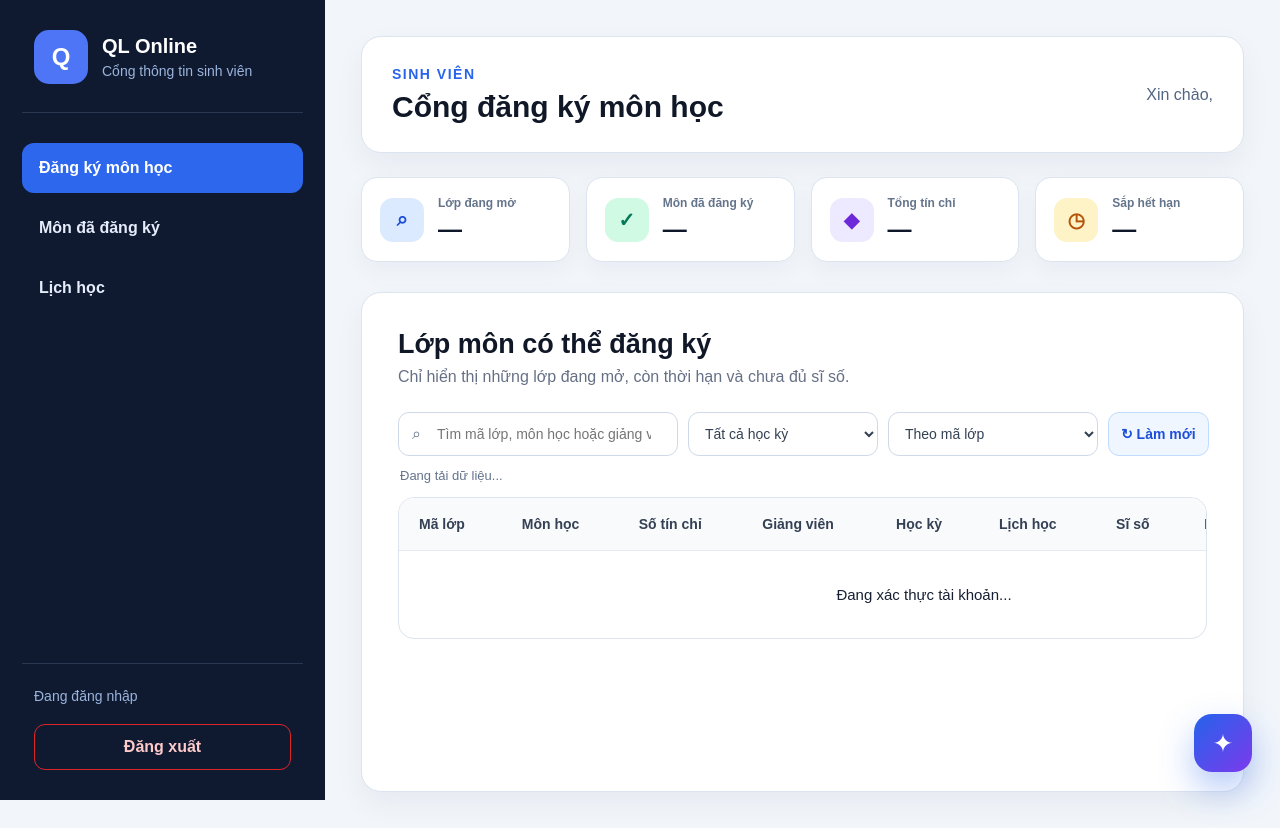
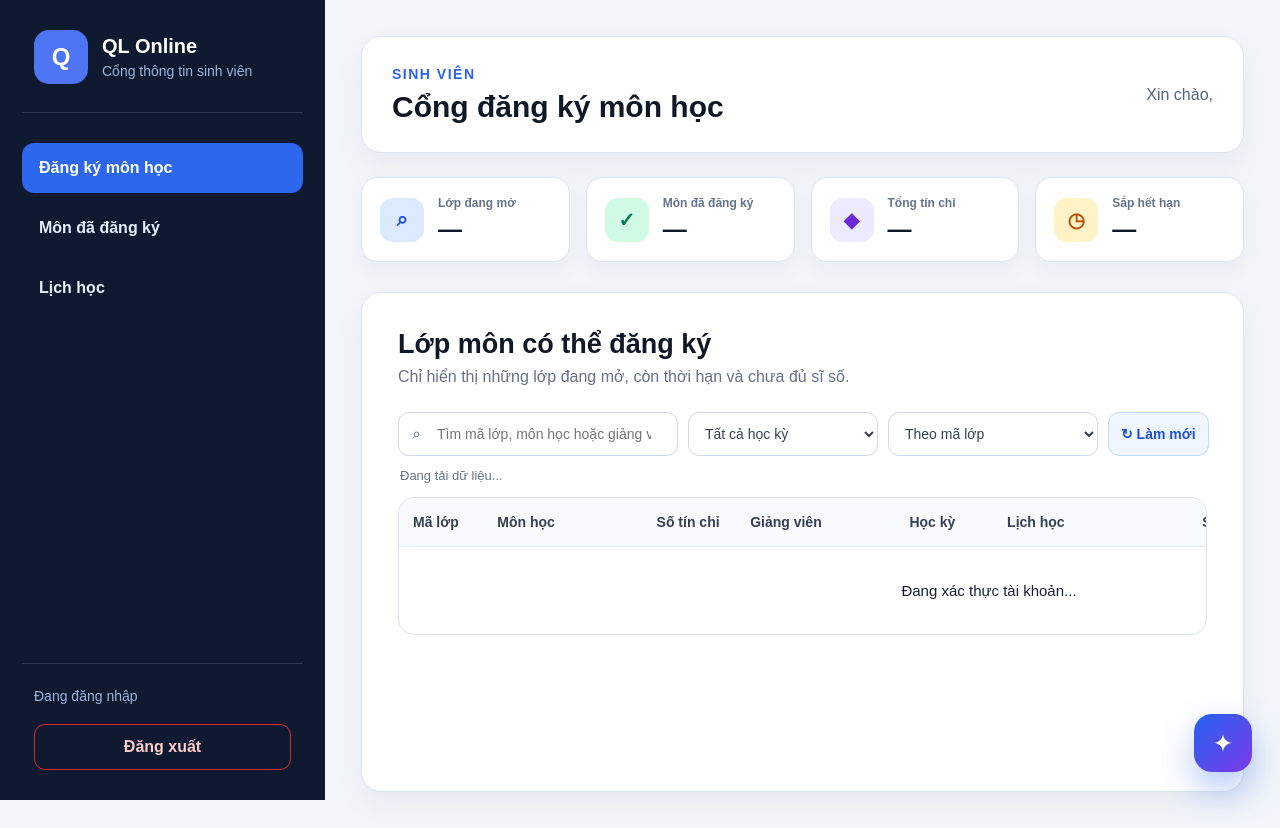
Before and after one commit to Dmeo2051612/ql-online, a Flask app: page /sinh-vien in a window 1280 px wide. Run offline with Flask 3, Linux system fonts and the light colour scheme; some libraries are stand-ins or nearby versions.

Commit message:
Fix student course table typography

```diff
--- a/static/css/sinh_vien.css
+++ b/static/css/sinh_vien.css
@@ -261,13 +261,13 @@
 
 .data-table {
     width: 100%;
-    min-width: 1050px;
+    min-width: 1180px;
     border-collapse: collapse;
 }
 
 .data-table th,
 .data-table td {
-    padding: 18px 20px;
+    padding: 16px 14px;
 
     text-align: left;
     vertical-align: middle;
@@ -305,6 +305,44 @@
     color: #667085;
     font-size: 13px;
 }
+
+/* Giữ bố cục bảng môn học rõ ràng, không bẻ tên thành từng từ. */
+#available-section .data-table th:nth-child(1),
+#registered-section .data-table th:nth-child(1) { min-width: 82px; }
+#available-section .data-table th:nth-child(2),
+#registered-section .data-table th:nth-child(2) { min-width: 155px; }
+#available-section .data-table th:nth-child(3),
+#registered-section .data-table th:nth-child(3) { min-width: 90px; }
+#available-section .data-table th:nth-child(4),
+#registered-section .data-table th:nth-child(4) { min-width: 155px; }
+#available-section .data-table th:nth-child(5),
+#registered-section .data-table th:nth-child(5) { min-width: 95px; }
+#available-section .data-table th:nth-child(6),
+#registered-section .data-table th:nth-child(6) { min-width: 190px; }
+#available-section .data-table th:nth-child(7),
+#registered-section .data-table th:nth-child(7) { min-width: 115px; }
+#available-section .data-table th:nth-child(8),
+#registered-section .data-table th:nth-child(8) { min-width: 160px; }
+#available-section .data-table th:nth-child(9),
+#registered-section .data-table th:nth-child(9) { min-width: 105px; }
+
+#available-section .data-table td:nth-child(2) strong,
+#available-section .data-table td:nth-child(4) strong,
+#registered-section .data-table td:nth-child(2) strong,
+#registered-section .data-table td:nth-child(4) strong {
+    white-space: nowrap;
+    word-break: normal;
+    overflow-wrap: normal;
+}
+
+.table-wrapper {
+    scrollbar-color: #94a3b8 #eef2f7;
+    scrollbar-width: thin;
+}
+
+.table-wrapper::-webkit-scrollbar { height: 9px; }
+.table-wrapper::-webkit-scrollbar-track { background: #eef2f7; }
+.table-wrapper::-webkit-scrollbar-thumb { background: #94a3b8; border-radius: 999px; }
 
 
 /* ==============================
--- a/templates/sinh_vien.html
+++ b/templates/sinh_vien.html
@@ -12,7 +12,7 @@
 
     <link
         rel="stylesheet"
-        href="{{ url_for('static', filename='css/sinh_vien.css') }}?v=6"
+        href="{{ url_for('static', filename='css/sinh_vien.css') }}?v=7"
     >
     <link rel="stylesheet" href="{{ url_for('static', filename='css/portal-shell.css') }}?v=5">
 </head>
```
